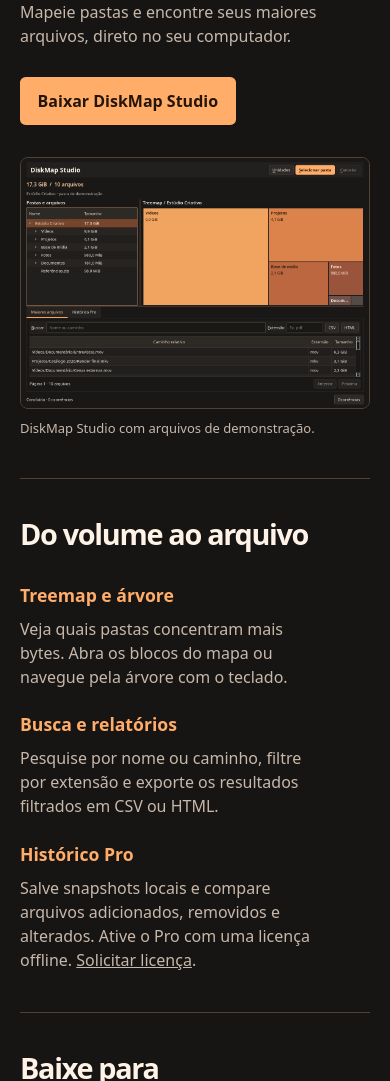
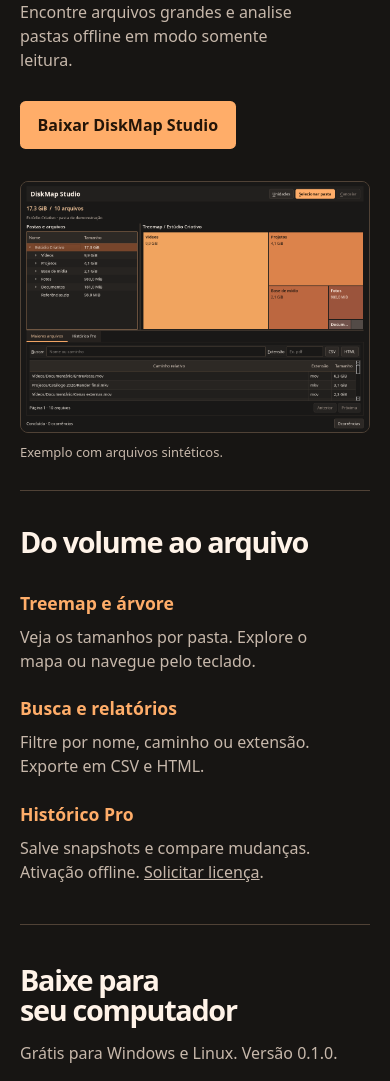
Before and after one commit to franklinlem/diskmap-studio, a plain HTML site: page site/index.html in a window 390 px wide. Shown: the part 239-1320 px from the top of the page. Drawn offline with Linux system fonts and the light colour scheme.

Commit message:
Finalize responsive landing and Debian runtime requirements

```diff
--- a/site/index.html
+++ b/site/index.html
@@ -50,26 +50,26 @@
     <section class="hero wrap">
       <div class="hero-copy">
         <h1>Veja o que ocupa espaço.</h1>
-        <p>Mapeie pastas e encontre seus maiores arquivos, direto no seu computador.</p>
+        <p>Encontre arquivos grandes e analise pastas offline em modo somente leitura.</p>
         <a class="action" href="#baixar">Baixar DiskMap Studio</a>
       </div>
       <figure>
         <img src="assets/diskmap.png" alt="DiskMap Studio mostra a árvore de pastas à esquerda, um treemap ao lado e os maiores arquivos abaixo." width="1140" height="820" fetchpriority="high">
-        <figcaption>DiskMap Studio com arquivos de demonstração.</figcaption>
+        <figcaption>Exemplo com arquivos sintéticos.</figcaption>
       </figure>
     </section>
     <section class="wrap section" id="recursos" aria-labelledby="recursos-titulo">
       <h2 id="recursos-titulo">Do volume ao arquivo</h2>
       <dl class="feature-list">
-        <div><dt>Treemap e árvore</dt><dd>Veja quais pastas concentram mais bytes. Abra os blocos do mapa ou navegue pela árvore com o teclado.</dd></div>
-        <div><dt>Busca e relatórios</dt><dd>Pesquise por nome ou caminho, filtre por extensão e exporte os resultados filtrados em CSV ou HTML.</dd></div>
-        <div><dt>Histórico Pro</dt><dd>Salve snapshots locais e compare arquivos adicionados, removidos e alterados. Ative o Pro com uma licença offline. <a href="mailto:frank@franklem.com?subject=Licen%C3%A7a%20DiskMap%20Studio%20Pro">Solicitar licença</a>.</dd></div>
+        <div><dt>Treemap e árvore</dt><dd>Veja os tamanhos por pasta. Explore o mapa ou navegue pelo teclado.</dd></div>
+        <div><dt>Busca e relatórios</dt><dd>Filtre por nome, caminho ou extensão. Exporte em CSV e HTML.</dd></div>
+        <div><dt>Histórico Pro</dt><dd>Salve snapshots e compare mudanças. Ativação offline. <a href="mailto:frank@franklem.com?subject=Licen%C3%A7a%20DiskMap%20Studio%20Pro">Solicitar licença</a>.</dd></div>
       </dl>
     </section>
     <section class="wrap section downloads" id="baixar" aria-labelledby="baixar-titulo">
       <div>
         <h2 id="baixar-titulo">Baixe para seu computador</h2>
-        <p>Grátis, offline e somente leitura durante a análise. Versão 0.1.0.</p>
+        <p>Grátis para Windows e Linux. Versão 0.1.0.</p>
       </div>
       <ul>
         <li><a href="downloads/diskmap-studio-0.1.0-windows-x64-setup.exe" download>Windows x64 <small>Instalador EXE</small></a></li>
--- a/site/style.css
+++ b/site/style.css
@@ -32,7 +32,8 @@ h1, h2 { overflow-wrap: break-word; text-wrap: balance; min-width: 0; margin: 0;
 nav { display: flex; gap: clamp(.75rem, 3vw, 2rem); color: var(--muted); font-size: .9375rem; }
 nav a:hover { color: var(--ink); text-decoration: underline; text-underline-offset: .3em; }
 
-.hero { display: grid; grid-template-columns: minmax(0, .76fr) minmax(0, 1.24fr); align-items: center; gap: clamp(2rem, 5vw, 5rem); padding-block: clamp(2.5rem, 6.5vw, 6rem); }
+.hero { display: grid; grid-template-columns: minmax(0, .76fr) minmax(0, 1.24fr); align-items: center; gap: clamp(2rem, 5vw, 5rem); padding-block: clamp(2.5rem, 6.5vw, 6rem) clamp(1.75rem, 3vw, 3rem); }
+.hero-copy { padding-top: 3.5rem; }
 .hero h1 { font-size: clamp(3rem, 6.65vw, 6rem); letter-spacing: -.07em; font-weight: 770; }
 .hero p { max-width: 33ch; font-size: clamp(1rem, 1.55vw, 1.2rem); margin: 1.4rem 0 1.8rem; }
 .action { display: inline-flex; align-items: center; min-height: 3rem; border-radius: .35rem; padding: .65rem 1.1rem; background: var(--accent); color: var(--on-accent); text-decoration: none; font-weight: 720; }
@@ -43,6 +44,7 @@ figure img { width: 100%; background: var(--surface); border: 1px solid var(--li
 figcaption { color: var(--muted); font-size: .8125rem; margin-top: .6rem; }
 
 .section { padding-block: clamp(2.5rem, 6vw, 5rem); border-top: 1px solid var(--line); }
+.hero + .section { padding-top: clamp(2.25rem, 5.6vw, 5rem); }
 .section h2 { font-size: clamp(1.8rem, 4vw, 3rem); letter-spacing: -.045em; }
 .feature-list { display: grid; grid-template-columns: repeat(3, minmax(0, 1fr)); gap: clamp(1.25rem, 4vw, 3.5rem); margin: 2rem 0 0; }
 .feature-list dt { color: var(--accent); font-size: 1.1rem; font-weight: 720; }
@@ -52,9 +54,10 @@ figcaption { color: var(--muted); font-size: .8125rem; margin-top: .6rem; }
 .downloads a { display: flex; align-items: center; justify-content: space-between; gap: 1rem; min-height: 3.4rem; padding: .55rem .25rem; border-bottom: 1px solid var(--line); font-weight: 700; text-decoration: none; }
 .downloads a:hover { color: var(--accent); }
 .downloads small { color: var(--muted); font-weight: 500; text-align: end; }
-footer { display: flex; flex-wrap: wrap; justify-content: space-between; gap: .5rem 1rem; padding-block: 1.3rem 2rem; color: var(--muted); border-top: 1px solid var(--line); font-size: .9rem; }
+footer { display: flex; flex-wrap: wrap; justify-content: space-between; gap: .5rem 1rem; padding-block: 2.6rem 2rem; color: var(--muted); border-top: 1px solid var(--line); font-size: .9rem; }
 
 @media (max-width: 55rem) {
+  .hero-copy { padding-top: 0; }
   .hero { grid-template-columns: minmax(0, 1fr); align-items: start; }
   .hero h1 { max-width: 13ch; }
   .hero figure { width: min(100%, 44rem); }
```
Also changed, not shown: 6 other files.
